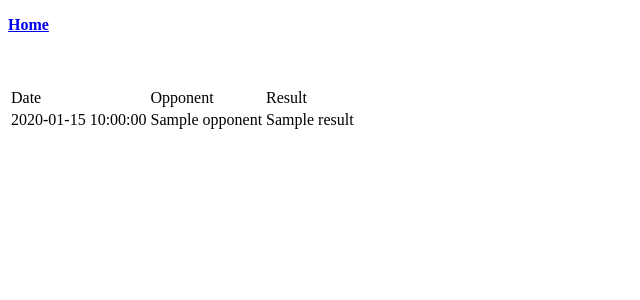
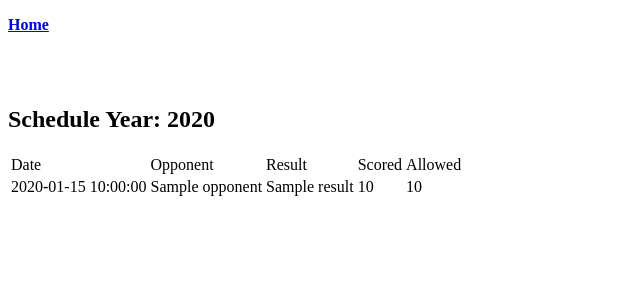
Before and after one commit to mccartneyb/Sports_Ticker, a Flask app: template templates/default_schedule.html in a window 1280 px wide. Shown: the top 300 px of the page, without its empty margins (0-640 px from the left). Run offline with Flask 2, Linux system fonts and the light colour scheme; the template is opened without the code that fills it: most values are stand-ins (such as "Sample title", 1, 10 or a date in 2020).

Commit message:
Added static logos for home screen, updated template to include scores

```diff
--- a/app.py
+++ b/app.py
@@ -1,30 +1,37 @@
 from flask import Flask, render_template
 import get_schedules
-app = Flask(__name__)
+app = Flask(__name__, static_url_path='/static')
 app.config["TEMPLATES_AUTO_RELOAD"] = True
 
 @app.errorhandler(404)
 def page_not_found(error):
     return render_template('page_not_found.html'), 404
 
-@app.route("/")
+
+@app.route("/", methods=['GET', 'POST'])
 def home_page(name='Home'):
     return render_template('home.html', name=name)
 
 
 @app.route("/browns")
 def browns(name='Cleveland Browns'):
-    games = get_schedules.get_browns_schedule(2022)
-    return render_template('default_schedule.html', name=name, games=games)
+    year = 2022
+    games = get_schedules.get_browns_schedule(year)
+    return render_template('default_schedule.html', name=name, games=games, year=year)
 
 
 @app.route("/indians")
 def indians(name='Cleveland Indians'):
-    games = get_schedules.get_indians_schedule(2022)
-    return render_template('default_schedule.html', name=name, games=games)
+    year = 2022
+    games = get_schedules.get_indians_schedule(year)
+    return render_template('default_schedule.html', name=name, games=games, year=year)
 
 
 @app.route("/buckeyes")
 def buckeyes(name='The Ohio State Buckeyes'):
-    games = get_schedules.get_buckeyes_schedule(2021)
-    return render_template('default_schedule.html', name=name, games=games)
+    year = 2021
+    games = get_schedules.get_buckeyes_schedule(year)
+    return render_template('default_schedule.html', name=name, games=games, year=year)
+
+
+app.run(debug= True)
--- a/templates/default_schedule.html
+++ b/templates/default_schedule.html
@@ -5,19 +5,25 @@
     <title>{{name}}</title>
 </head>
 <body>
-    <p><a href="http://127.0.0.1:5000/"><strong>Home</strong></a></p> <br><br>
+    <p><a href="http://127.0.0.1:5000/"><strong>Home</strong></a></p>
+        <br><br>
+    <h2>Schedule Year: {{ year }}</h2>
     <table>
         <tbody>
            <tr>
                 <td>Date</td>
                 <td>Opponent</td>
                 <td>Result</td>
+                <td>Scored</td>
+                <td>Allowed</td>
             </tr>
         {% for game in games %}
             <tr>
                 <td>{{game["date"]}}</td>
                 <td>{{game["opponent"]}}</td>
                 <td>{{game["result"]}}</td>
+                <td>{{game["points_for"]}}</td>
+                <td>{{game["points_against"]}}</td>
             </tr>
         {% endfor %}
         </tbody>
```
Also changed, not shown: get_schedules.py (+11 -3 lines), templates/home.html (+4 -4 lines), static/Cleveland Browns.jpg (added), static/Cleveland Indians.jpg (added), static/Ohio State Buckeyes.jpg (added).
